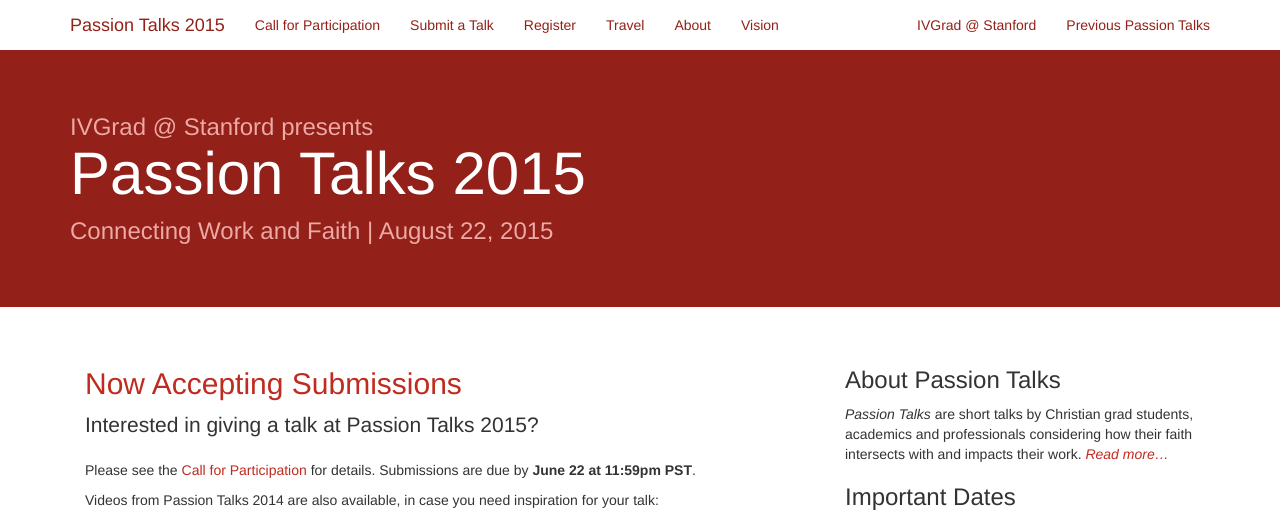
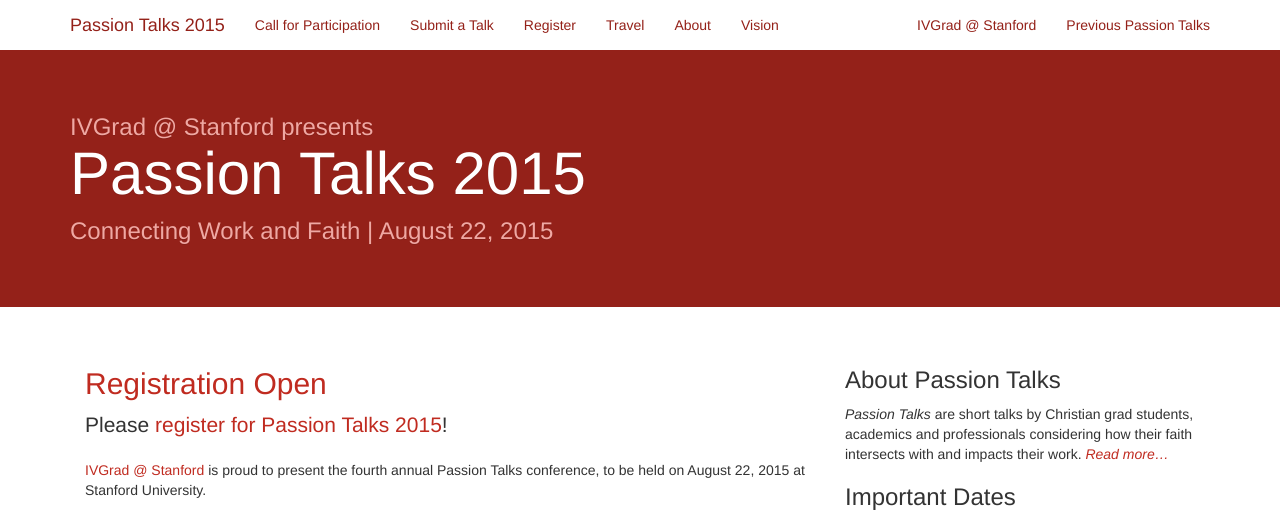
Before and after one commit to passiontalks/pt15, a Jekyll site: the page built from index.md, in a window 1280 px wide. Shown: the top 512 px of the page. Built offline with Jekyll 4.4.1, drawn with Linux system fonts in a browser that asks for light colours; nearby versions of some CDN libraries; some of the changed text lies outside the part shown.

Commit message:
Update the front page for registration.

```diff
--- a/index.md
+++ b/index.md
@@ -6,6 +6,21 @@
 sidebar: true
 highlight_first: true
 ---
+
+## [Registration Open]({{site.baseurl}}/register)
+
+Please [register for Passion Talks 2015]({{site.baseurl}}/register)!
+
+[IVGrad @ Stanford](http://ivgrad.stanford.edu/) is proud to present
+the fourth annual Passion Talks conference, to be held on August 22,
+2015 at Stanford University.
+
+Passion Talks are short talks which integrate the scholarly work and
+Christian faith of the speaker. This one-day conference will feature
+over 25 diverse talks from Northern California students, faculty, and
+professionals about the connections between their faith and work.
+
+<!--
 
 ## [Now Accepting Submissions]({{site.baseurl}}/call)
 
@@ -18,3 +33,5 @@
 inspiration for your talk:
 
 <style>.embed-container { position: relative; padding-bottom: 56.25%; height: 0; overflow: hidden; max-width: 100%; } .embed-container iframe, .embed-container object, .embed-container embed { position: absolute; top: 0; left: 0; width: 100%; height: 100%; }</style><div class="embed-container"><iframe src="https://www.youtube-nocookie.com/embed/videoseries?list=PLs2YhJP9isqgabhQ4jPK3krOnylvHT6oR" frameborder="0" allowfullscreen></iframe></div>
+
+-->
```
